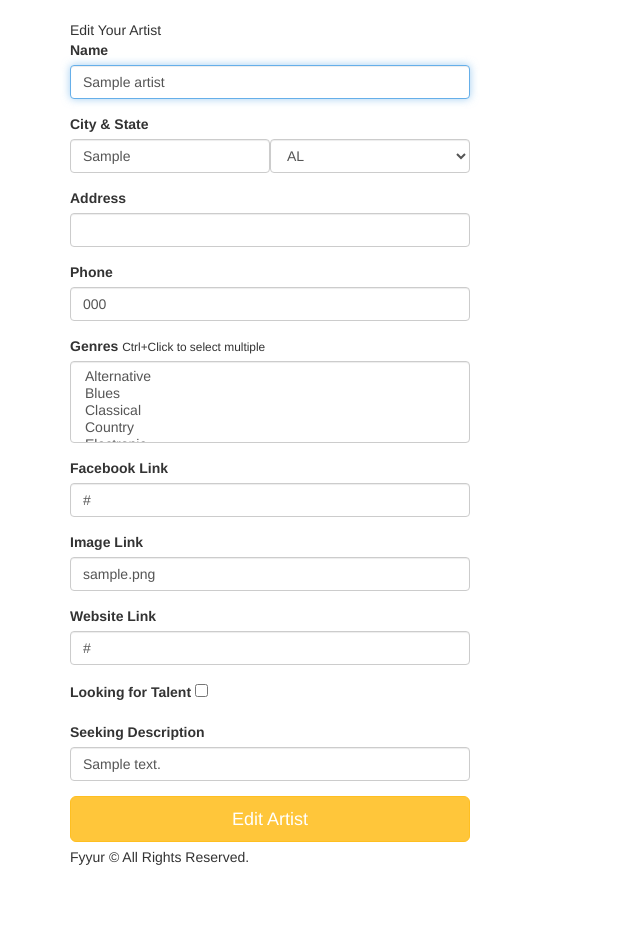
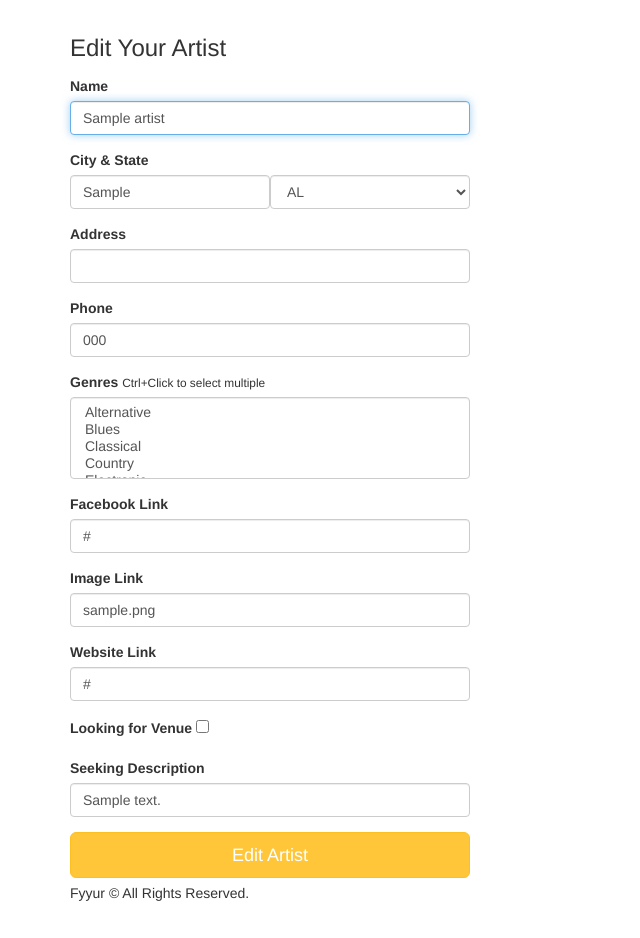
Before and after one commit to mc-jamin/artist-venue, a Flask app: page /artists/1/edit in a window 1280 px wide. Shown: the part 60-998 px from the top of the page, without its empty margins (0-640 px from the left). Before the commit the page ends 925 px from the top, so only its background shows below. Run offline with Flask 2, Linux system fonts and the light colour scheme; tables that the repository leaves empty hold one stand-in row (values such as "Sample post"); some libraries are stand-ins or nearby versions.

Commit message:
edit functionality resolved

```diff
--- a/app.py
+++ b/app.py
@@ -20,6 +20,7 @@ from flask_migrate import Migrate
 app = Flask(__name__)
 app.config['SQLALCHEMY_DATABASE_URI'] = SQLALCHEMY_DATABASE_URI
 app.config['SQLALCHEMY_TRACK_MODIFICATIONS'] = False
+app.config['SQLALCHEMY_COMMIT_ON_TEARDOWN'] = True
 
 app.config.from_object('config')
 db = SQLAlchemy(app)
@@ -28,9 +29,6 @@ migrate = Migrate(app, db)
 
 
 # TODO: connect to a local postgresql database
-
-
-
 
 
 #----------------------------------------------------------------------------#
@@ -74,7 +72,7 @@ class Artist(db.Model):
     website_link = db.Column(db.String(120))
     seeking_venue = db.Column(db.Boolean)
     seeking_description = db.Column(db.String(500))
-    #venue_id = db.Column(db.Integer, db.ForeignKey('venue.id'))
+    venue_id = db.Column(db.Integer, db.ForeignKey('venue.id'))
 
 
     # TODO: implement any missing fields, as a database migration using Flask-Migrate
@@ -189,10 +187,8 @@ def delete_venue(venue_id):
     error=True
   finally:
     db.session.close()
-  if error:
-    return render_template('pages/venues.html')
-  else:
-    return render_template('pages/home.html')
+
+  return render_template('pages/home.html')
 
 
 
@@ -201,9 +197,6 @@ def delete_venue(venue_id):
 
   # BONUS CHALLENGE: Implement a button to delete a Venue on a Venue Page, have it so that
   # clicking that button delete it from the db then redirect the user to the homepage
-
-
-
 
 
 #  Artists
@@ -242,28 +235,120 @@ def show_artist(artist_id):
 @app.route('/artists/<int:artist_id>/edit', methods=['GET'])
 def edit_artist(artist_id):
   form = ArtistForm(request.form)
-
-  # TODO: populate form with fields from artist with ID <artist_id>
+  #populate form with fields from artist with ID <artist_id>
   return render_template('forms/edit_artist.html', form=form, artists=Artist.query.filter_by(id=artist_id))
 
-@app.route('/artists/edit/<artist_id>', methods=['POST'])
+@app.route('/artists/<artist_id>/edit/', methods=['POST'])
 def edit_artist_submission(artist_id):
+  form = ArtistForm(request.form)
+  edit_artist = Artist.query.filter_by(id=artist_id).first()
+
+  try:
+    edit_artist.name = form.name.data
+    edit_artist.city = form.city.data
+    edit_artist.state = form.state.data
+    edit_artist.phone = form.phone.data
+    edit_artist.genres = form.genres.data
+    edit_artist.image_link = form.image_link.data
+    edit_artist.facebook_link = form.facebook_link.data
+    edit_artist.website_link = form.website_link.data
+    edit_artist.seeking_venue = form.seeking_venue.data
+    edit_artist.seeking_description = form.seeking_description.data
+
+    #edit_artist= db.session.merge(edit_artist)
+    #db.session.flush()
+    db.session.commit()
+    # on successful db insert, flash success
+    flash('Artist ' + request.form['name'] + ' was successfully updated!')
+  except:
+    #on unsuccessful db insert, flash an error instead.
+    flash('An error occurred. Artist ' + request.form['name'] + ' could not be updated.')
+  finally:
+    db.session.close()
+
   # TODO: take values from the form submitted, and update existing
   # artist record with ID <artist_id> using the new attributes
 
-  return redirect(url_for('show_artist', artist_id=artist_id))
+  return render_template('pages/show_artist.html', artists=Artist.query.filter_by(id=artist_id))
 
 @app.route('/venues/<venue_id>/edit')
 def edit_venue(venue_id):
   form = VenueForm(request.form)
-  # TODO: populate form with values from venue with ID <venue_id>
+  #populate form with values from venue with ID <venue_id>
   return render_template('forms/edit_venue.html', form=form, venues=Venue.query.filter_by(id=venue_id))
 
-@app.route('/venues/edit/<int:venue_id>', methods=['POST'])
+
+@app.route('/venues/<venue_id>/edit/', methods=['POST'])
 def edit_venue_submission(venue_id):
+  form = VenueForm(request.form)
+  edit_venue = Venue.query.filter_by(id=venue_id).first()
+
+  try:
+    edit_venue.name = form.name.data
+    edit_venue.city = form.city.data
+    edit_venue.state = form.state.data
+    edit_venue.address = form.address.data
+    edit_venue.phone = form.phone.data
+    edit_venue.image_link = form.image_link.data
+    edit_venue.facebook_link = form.facebook_link.data
+    edit_venue.genres = form.genres.data
+    edit_venue.website_link = form.website_link.data
+    edit_venue.seeking_talent = form.seeking_talent.data
+    edit_venue.seeking_description = form.seeking_description.data
+
+    #edit_artist= db.session.merge(edit_artist)
+    #db.session.flush()
+    db.session.commit()
+    # on successful db insert, flash success
+    flash('Venue ' + request.form['name'] + ' was successfully updated!')
+  except:
+    #on unsuccessful db insert, flash an error instead.
+    flash('An error occurred. Venue ' + request.form['name'] + ' could not be updated.')
+  finally:
+    db.session.close()
+
+  # TODO: take values from the form submitted, and update existing
+  # artist record with ID <artist_id> using the new attributes
+
+  return render_template('pages/show_venue.html', venues=Venue.query.filter_by(id=venue_id))
+
+
+
+"""
+@app.route('/venues/<int:venue_id>/edit/', methods=['POST'])
+def edit_venue_submission(venue_id):
+  form = VenueForm(request.form)
+  edit_venue = Venue.query.filter_by(id=venue_id).first()
+
+  try:
+    edit_venue.name = form.name.data
+    edit_venue.city = form.city.data
+    edit_venue.state = form.state.data
+    edit_venue.phone = form.phone.data
+    edit_venue.genres = form.genres.data
+    edit_venue.image_link = form.image_link.data
+    edit_venue.facebook_link = form.facebook_link.data
+    edit_venue.website_link = form.website_link.data
+    edit_venue.seeking_venue = form.seeking_venue.data
+    edit_venue.seeking_description = form.seeking_description.data
+
+
+    db.session.commit()
+    # on successful db insert, flash success
+    flash('Venue' + request.form['name'] + ' was successfully updated!')
+  except:
+    #on unsuccessful db insert, flash an error instead.
+    flash('An error occurred. Venue ' + request.form['name'] + ' could not be updated.')
+  finally:
+    db.session.close()
+
+
+
   # TODO: take values from the form submitted, and update existing
   # venue record with ID <venue_id> using the new attributes
   return render_template('pages/show_venue.html', venues=Venue.query.filter_by(id=venue_id))
+
+"""
 
 
 
--- a/templates/forms/edit_artist.html
+++ b/templates/forms/edit_artist.html
@@ -1,9 +1,10 @@
 {% extends 'layouts/main.html' %}
 {% block title %}Edit Artist{% endblock %}
 {% block content %}
-{% for artist in artists %}
+
   <div class="form-wrapper">
-    <form method="put" class="form" action="/artists/edit/{{artist.id}}>
+    {% for artist in artists %}
+    <form method="post" class="form" action="/artists/{{ artist.id }}/edit/">
       <h3 class="form-heading">Edit Your Artist <a href="{{ url_for('index') }}" title="Back to homepage"><i class="fa fa-home pull-right"></i></a></h3>
       <div class="form-group">
         <label for="name">Name</label>
@@ -50,7 +51,7 @@
        </div>
 
        <div class="form-group">
-             <label for="seeking_venue">Looking for Talent</label>
+             <label for="seeking_venue">Looking for Venue</label>
              {{ form.seeking_venue(placeholder='Artist', value=artist.seeking_venue,autofocus = true) }}
        </div>
 
@@ -61,5 +62,6 @@
       <input type="submit" value="Edit Artist" class="btn btn-primary btn-lg btn-block">
     </form>
   </div>
-{% endfor %}
+    {% endfor %}
+
 {% endblock %}
--- a/templates/forms/edit_venue.html
+++ b/templates/forms/edit_venue.html
@@ -3,7 +3,7 @@
 {% block content %}
 {% for venue in venues %}
   <div class="form-wrapper">
-    <form method="put" class="form" action="/venues/edit/{{venue.id}}>
+    <form method="post" class="form" action="/venues/{{ venue.id }}/edit/">
       <h3 class="form-heading">Edit Your Venue <a href="{{ url_for('index') }}" title="Back to homepage"><i class="fa fa-home pull-right"></i></a></h3>
       <div class="form-group">
         <label for="name">Name</label>
@@ -50,7 +50,7 @@
        </div>
 
        <div class="form-group">
-             <label for="seeking_talent">Looking for Venue</label>
+             <label for="seeking_talent">Looking for Talent</label>
              {{ form.seeking_talent(placeholder='Venue', value=venue.seeking_talent,autofocus = true) }}
        </div>
 
```
